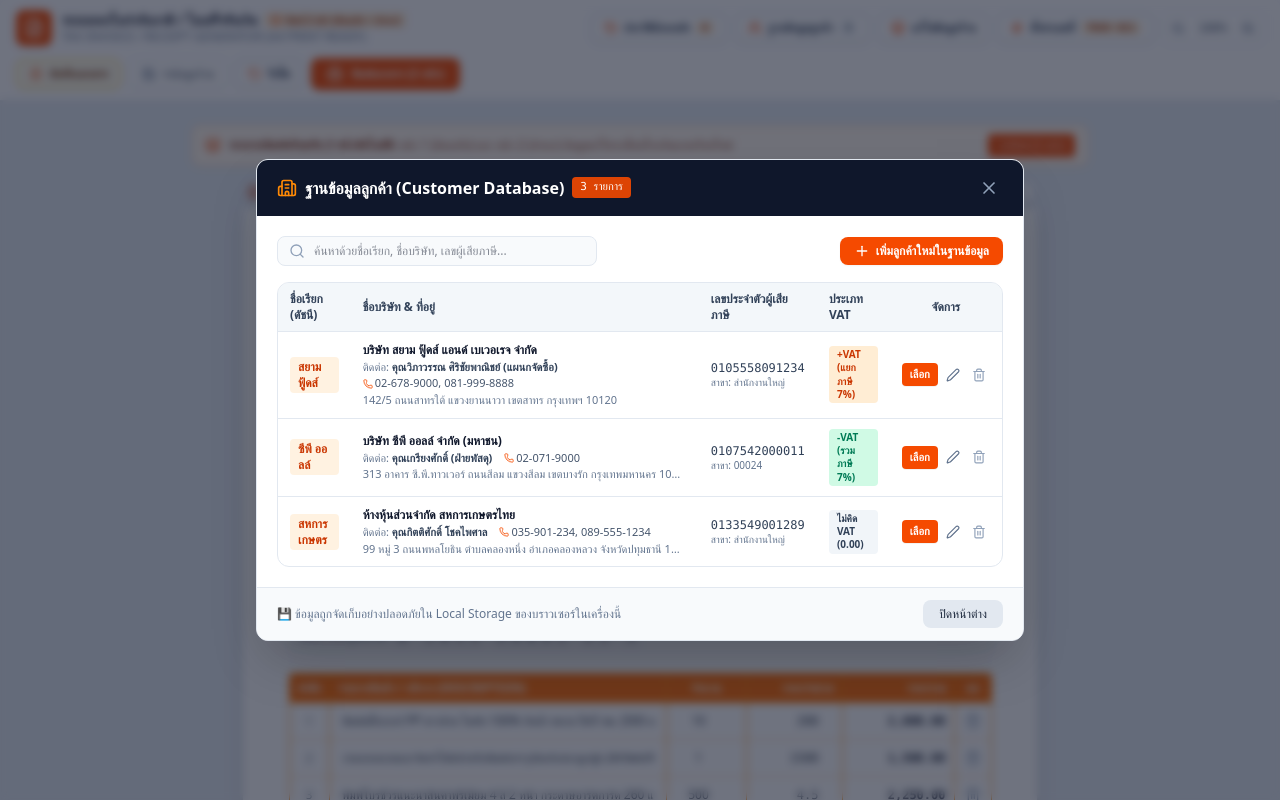
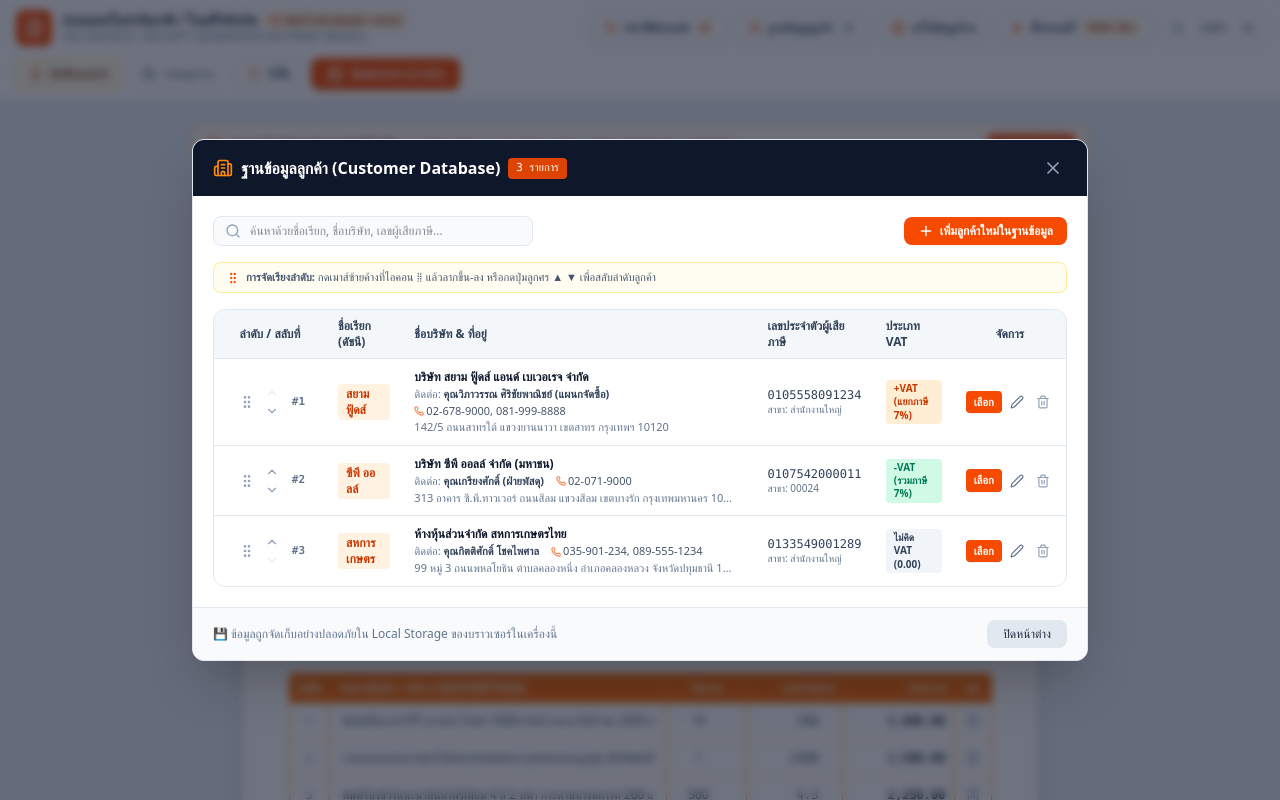
Before and after one commit to aamacam1-cell/Tony-Bill, a React (Vite) app: page / in a window 1280 px wide. Both pictures are taken after a click on the button "จัดการฐานข้อมูลลูกค้า (บันทึก, แก้ไข, เพิ่มรายชื่อ)". Shown: the top 800 px of the page. Built offline with nearby package versions, Linux system fonts and the light colour scheme.

Commit message:
feat: add reordering functionality to customer profiles
Implement drag-and-drop and manual move support for organizing customer profiles in the management modal. Added utility functions for order manipulation and updated the UI to handle row sorting.

```diff
--- a/src/components/CustomerModal.tsx
+++ b/src/components/CustomerModal.tsx
@@ -13,12 +13,16 @@ import {
   Percent,
   Phone,
   AlertTriangle,
+  ChevronUp,
+  ChevronDown,
+  GripVertical,
 } from 'lucide-react';
 import { CustomerProfile, VatMode } from '../types';
 import {
   saveOrUpdateCustomerProfile,
   deleteCustomerProfile,
   getVatModeLabel,
+  saveAllCustomerProfiles,
 } from '../utils/customerDb';
 
 interface CustomerModalProps {
@@ -43,6 +47,10 @@ export const CustomerModal: React.FC<CustomerModalProps> = ({
   const [isAddingNew, setIsAddingNew] = useState(false);
   const [confirmDeleteId, setConfirmDeleteId] = useState<string | null>(null);
 
+  // Drag & drop reordering state
+  const [draggedIndex, setDraggedIndex] = useState<number | null>(null);
+  const [dragOverIndex, setDragOverIndex] = useState<number | null>(null);
+
   // Form fields
   const [alias, setAlias] = useState('');
   const [companyName, setCompanyName] = useState('');
@@ -63,6 +71,41 @@ export const CustomerModal: React.FC<CustomerModalProps> = ({
       (c.phone && c.phone.includes(searchTerm)) ||
       c.taxId.includes(searchTerm)
   );
+
+  // Reordering logic: works seamlessly in both full and filtered views
+  const handleMoveRow = (fromFilteredIdx: number, toFilteredIdx: number) => {
+    if (fromFilteredIdx === toFilteredIdx) return;
+    const sourceCust = filteredCustomers[fromFilteredIdx];
+    const targetCust = filteredCustomers[toFilteredIdx];
+    if (!sourceCust || !targetCust) return;
+
+    const fullSourceIdx = customers.findIndex((c) => c.id === sourceCust.id);
+    if (fullSourceIdx === -1) return;
+
+    const updated = [...customers];
+    const [moved] = updated.splice(fullSourceIdx, 1);
+
+    const newTargetIdx = updated.findIndex((c) => c.id === targetCust.id);
+    if (newTargetIdx === -1) {
+      updated.push(moved);
+    } else {
+      const insertIdx = toFilteredIdx > fromFilteredIdx ? newTargetIdx + 1 : newTargetIdx;
+      updated.splice(insertIdx, 0, moved);
+    }
+
+    saveAllCustomerProfiles(updated);
+    onCustomersUpdated(updated);
+  };
+
+  const handleMoveUp = (filteredIndex: number) => {
+    if (filteredIndex <= 0) return;
+    handleMoveRow(filteredIndex, filteredIndex - 1);
+  };
+
+  const handleMoveDown = (filteredIndex: number) => {
+    if (filteredIndex >= filteredCustomers.length - 1) return;
+    handleMoveRow(filteredIndex, filteredIndex + 1);
+  };
 
   const resetForm = () => {
     setEditingId(null);
@@ -139,7 +182,7 @@ export const CustomerModal: React.FC<CustomerModalProps> = ({
 
   return (
     <div className="fixed inset-0 z-50 flex items-center justify-center bg-slate-900/60 backdrop-blur-xs p-4 overflow-y-auto">
-      <div className="bg-white rounded-xl shadow-2xl border border-slate-200 w-full max-w-3xl overflow-hidden my-6">
+      <div className="bg-white rounded-xl shadow-2xl border border-slate-200 w-full max-w-4xl overflow-hidden my-6">
         {/* Modal Header */}
         <div className="bg-slate-900 text-white px-5 py-3.5 flex items-center justify-between">
           <div className="flex items-center gap-2">
@@ -182,6 +225,23 @@ export const CustomerModal: React.FC<CustomerModalProps> = ({
                 <Plus className="w-4 h-4" />
                 <span>เพิ่มลูกค้าใหม่ในฐานข้อมูล</span>
               </button>
+            </div>
+          )}
+
+          {/* Drag & Reorder Instruction Banner */}
+          {!isAddingNew && !editingId && customers.length > 1 && (
+            <div className="flex items-center justify-between text-[11px] text-slate-600 bg-amber-50/70 border border-amber-200/80 px-3 py-1.5 rounded-lg">
+              <div className="flex items-center gap-1.5">
+                <GripVertical className="w-3.5 h-3.5 text-orange-600 shrink-0" />
+                <span>
+                  <strong>การจัดเรียงลำดับ:</strong> กดเมาส์ซ้ายค้างที่ไอคอน ⠿ แล้วลากขึ้น-ลง หรือกดปุ่มลูกศร ▲ ▼ เพื่อสลับลำดับลูกค้า
+                </span>
+              </div>
+              {searchTerm && (
+                <span className="text-[10px] text-orange-800 bg-orange-100 px-2 py-0.5 rounded-full font-medium">
+                  ผลการค้นหา {filteredCustomers.length} จาก {customers.length}
+                </span>
+              )}
             </div>
           )}
 
@@ -355,6 +415,7 @@ export const CustomerModal: React.FC<CustomerModalProps> = ({
             <table className="w-full text-xs text-left">
               <thead className="bg-slate-100/80 text-slate-700 sticky top-0 font-semibold border-b border-slate-200">
                 <tr>
+                  <th className="py-2 px-2 text-center w-28 whitespace-nowrap">ลำดับ / สลับที่</th>
                   <th className="py-2 px-3">ชื่อเรียก (ดัชนี)</th>
                   <th className="py-2 px-3">ชื่อบริษัท & ที่อยู่</th>
                   <th className="py-2 px-3">เลขประจำตัวผู้เสียภาษี</th>
@@ -365,20 +426,104 @@ export const CustomerModal: React.FC<CustomerModalProps> = ({
               <tbody className="divide-y divide-slate-200">
                 {filteredCustomers.length === 0 ? (
                   <tr>
-                    <td colSpan={5} className="py-8 text-center text-slate-400">
+                    <td colSpan={6} className="py-8 text-center text-slate-400">
                       ไม่พบข้อมูลลูกค้า (กดปุ่ม "เพิ่มลูกค้าใหม่" ด้านบนเพื่อบันทึก)
                     </td>
                   </tr>
                 ) : (
-                  filteredCustomers.map((cust) => {
+                  filteredCustomers.map((cust, index) => {
                     const isSelected = cust.id === activeCustomerId;
+                    const isDragging = draggedIndex === index;
+                    const isDragOver = dragOverIndex === index && draggedIndex !== index;
+
                     return (
                       <tr
                         key={cust.id}
-                        className={`hover:bg-orange-50/40 transition-colors ${
-                          isSelected ? 'bg-orange-50/70 font-medium' : ''
+                        draggable={!editingId && !isAddingNew}
+                        onDragStart={(e) => {
+                          e.dataTransfer.effectAllowed = 'move';
+                          e.dataTransfer.setData('text/plain', String(index));
+                          setDraggedIndex(index);
+                        }}
+                        onDragOver={(e) => {
+                          e.preventDefault();
+                          e.dataTransfer.dropEffect = 'move';
+                          if (dragOverIndex !== index) {
+                            setDragOverIndex(index);
+                          }
+                        }}
+                        onDrop={(e) => {
+                          e.preventDefault();
+                          if (draggedIndex !== null && draggedIndex !== index) {
+                            handleMoveRow(draggedIndex, index);
+                          }
+                          setDraggedIndex(null);
+                          setDragOverIndex(null);
+                        }}
+                        onDragEnd={() => {
+                          setDraggedIndex(null);
+                          setDragOverIndex(null);
+                        }}
+                        className={`transition-colors select-none ${
+                          isDragging
+                            ? 'opacity-40 bg-orange-100/70 border-2 border-dashed border-orange-400'
+                            : isDragOver
+                            ? 'bg-orange-100/80 ring-2 ring-orange-500 ring-inset'
+                            : isSelected
+                            ? 'bg-orange-50/70 font-medium hover:bg-orange-50'
+                            : 'hover:bg-orange-50/40'
                         }`}
                       >
+                        {/* 1. Reorder Column: Drag Handle, Up/Down Buttons, Sequence No */}
+                        <td className="py-2.5 px-2 text-center">
+                          <div className="flex items-center justify-center gap-1">
+                            {/* Drag handle (click & hold left mouse button) */}
+                            <div
+                              className="cursor-grab active:cursor-grabbing p-1 text-slate-400 hover:text-orange-600 hover:bg-orange-50 rounded transition-colors"
+                              title="กดเมาส์ซ้ายค้างไว้แล้วเลื่อนขึ้น-ลงเพื่อสลับลำดับ"
+                            >
+                              <GripVertical className="w-4 h-4" />
+                            </div>
+
+                            {/* Arrow Up / Down buttons */}
+                            <div className="flex flex-col">
+                              <button
+                                type="button"
+                                onClick={(e) => {
+                                  e.stopPropagation();
+                                  handleMoveUp(index);
+                                }}
+                                disabled={index === 0 || editingId !== null || isAddingNew}
+                                className="p-0.5 text-slate-400 hover:text-orange-600 hover:bg-orange-100 disabled:opacity-20 disabled:hover:bg-transparent rounded transition-colors cursor-pointer"
+                                title="กดเพื่อเลื่อนขึ้น 1 ลำดับ"
+                              >
+                                <ChevronUp className="w-3.5 h-3.5" />
+                              </button>
+                              <button
+                                type="button"
+                                onClick={(e) => {
+                                  e.stopPropagation();
+                                  handleMoveDown(index);
+                                }}
+                                disabled={
+                                  index === filteredCustomers.length - 1 ||
+                                  editingId !== null ||
+                                  isAddingNew
+                                }
+                                className="p-0.5 text-slate-400 hover:text-orange-600 hover:bg-orange-100 disabled:opacity-20 disabled:hover:bg-transparent rounded transition-colors cursor-pointer"
+                                title="กดเพื่อเลื่อนลง 1 ลำดับ"
+                              >
+                                <ChevronDown className="w-3.5 h-3.5" />
+                              </button>
+                            </div>
+
+                            {/* Sequential order label */}
+                            <span className="text-[11px] font-mono text-slate-500 font-semibold w-5 text-right">
+                              #{index + 1}
+                            </span>
+                          </div>
+                        </td>
+
                         <td className="py-2.5 px-3">
                           <div className="flex items-center gap-1.5">
                             <span className="font-bold text-orange-700 bg-orange-100/70 px-2 py-0.5 rounded">
@@ -396,7 +541,9 @@ export const CustomerModal: React.FC<CustomerModalProps> = ({
                           <div className="font-semibold text-slate-900">{cust.companyName}</div>
                           <div className="flex flex-wrap items-center gap-x-3 gap-y-0.5 text-[11px] text-slate-500 mt-0.5">
                             {cust.contact && (
-                              <span>ติดต่อ: <strong className="text-slate-700">{cust.contact}</strong></span>
+                              <span>
+                                ติดต่อ: <strong className="text-slate-700">{cust.contact}</strong>
+                              </span>
                             )}
                             {cust.phone && (
                               <span className="flex items-center gap-0.5 text-slate-600">
@@ -405,15 +552,16 @@ export const CustomerModal: React.FC<CustomerModalProps> = ({
                               </span>
                             )}
                           </div>
-                          <div className="text-[11px] text-slate-500 truncate max-w-xs mt-0.5" title={cust.address}>
+                          <div
+                            className="text-[11px] text-slate-500 truncate max-w-xs mt-0.5"
+                            title={cust.address}
+                          >
                             {cust.address}
                           </div>
                         </td>
 
                         <td className="py-2.5 px-3">
-                          <div className="font-mono text-slate-700">
-                            {cust.taxId || '-'}
-                          </div>
+                          <div className="font-mono text-slate-700">{cust.taxId || '-'}</div>
                           <div className="text-[10px] text-slate-500">
                             สาขา: {cust.branch || 'สำนักงานใหญ่'}
                           </div>
@@ -436,7 +584,9 @@ export const CustomerModal: React.FC<CustomerModalProps> = ({
                         <td className="py-2.5 px-3 text-center">
                           {confirmDeleteId === cust.id ? (
                             <div className="inline-flex items-center gap-1 bg-red-50 p-1 rounded border border-red-200 shadow-2xs">
-                              <span className="text-[10px] text-red-700 font-bold whitespace-nowrap">ลบ?</span>
+                              <span className="text-[10px] text-red-700 font-bold whitespace-nowrap">
+                                ลบ?
+                              </span>
                               <button
                                 type="button"
                                 onClick={() => handleDelete(cust.id)}
```
Also changed, not shown: src/utils/customerDb.ts (+27 -0 lines).
